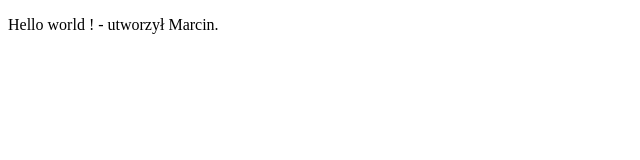
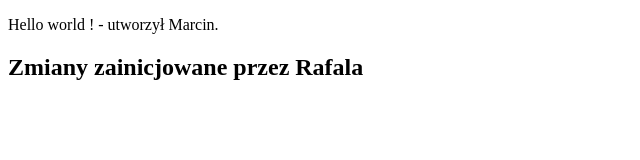
Before and after one commit to Marcin-Matczak/GitTutorial, a plain HTML site: page index.html in a window 1280 px wide. Shown: the whole page, without its empty margins (0-640 px from the left). Drawn offline with Linux system fonts and the light colour scheme.

Commit message:
Zmiany Rafala

```diff
--- a/index.html
+++ b/index.html
@@ -9,6 +9,7 @@
 <body>
 
     <p> Hello world ! - utworzył Marcin.</p>
+    <h2>Zmiany zainicjowane przez Rafala</h2>
 
 </body>
 
```
